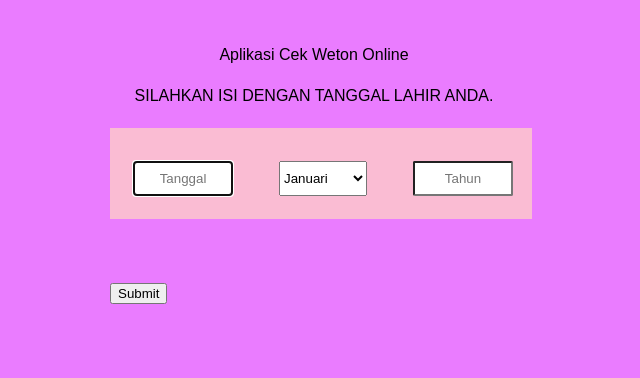
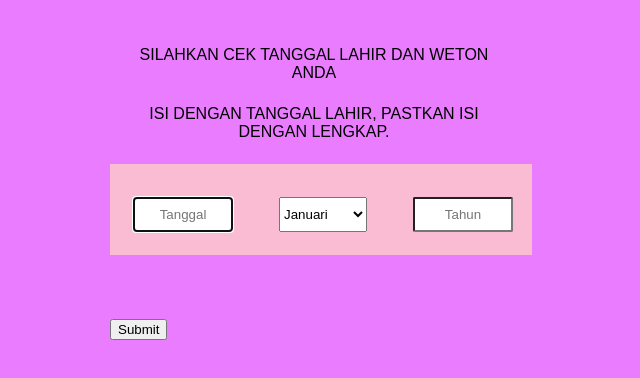
Before and after one commit to Lisawakhidah/cektanggallahir-weton, a plain HTML site: page index.html in a window 1280 px wide. Shown: the whole page, without its empty margins (326-966 px from the left). Drawn offline with Linux system fonts and the light colour scheme.

Commit message:
Update index.html

```diff
--- a/index.html
+++ b/index.html
@@ -70,8 +70,8 @@
     <div class="card">
         <div id="w9-kalkulator">
             <div class="header">
-                <p>Aplikasi Cek Weton Online</p>
-                <p>SILAHKAN ISI DENGAN TANGGAL LAHIR ANDA.</p>
+                <p>SILAHKAN CEK TANGGAL LAHIR DAN WETON ANDA</p>
+                <p>ISI DENGAN TANGGAL LAHIR, PASTKAN ISI DENGAN LENGKAP.</p>
             </div>
             <form method="post">
                 <div class="form-group">
```
